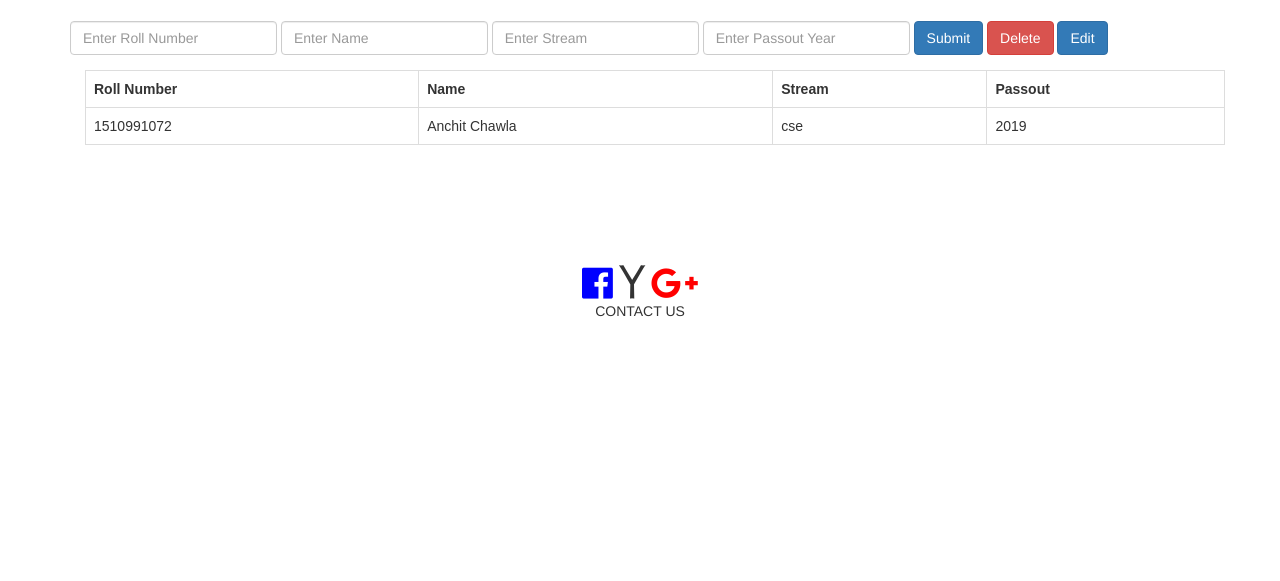
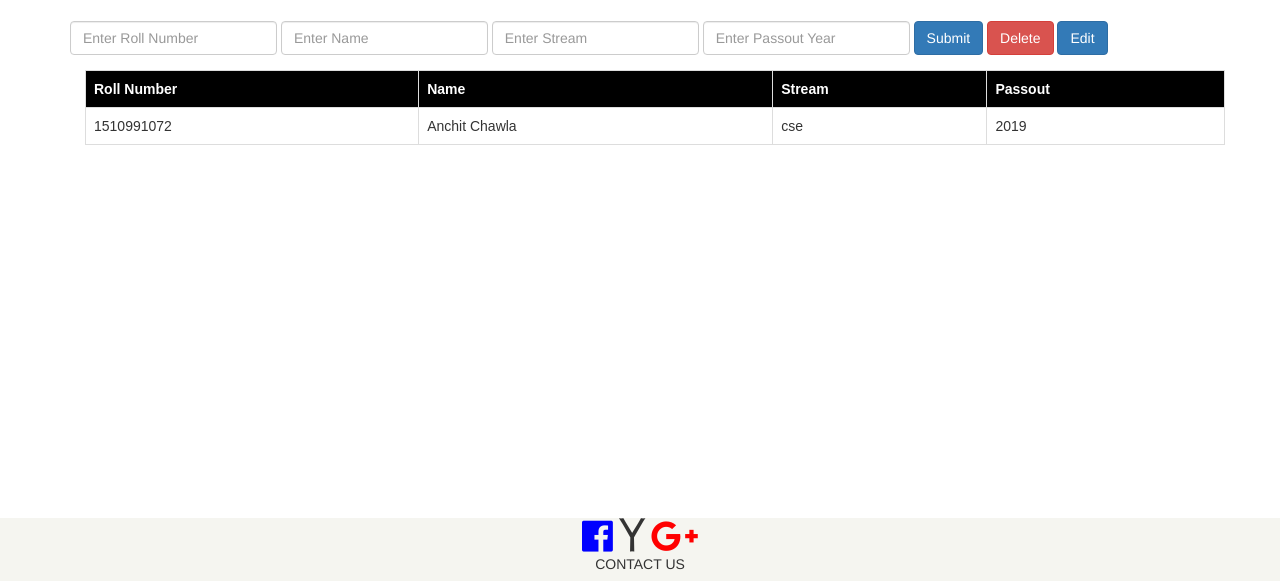
Before and after one commit to anchit003/Student-Portal, a plain HTML site: page index.html in a window 1280 px wide. Shown: the part 216-797 px from the top of the page. Drawn offline with nearby package versions, Linux system fonts and the light colour scheme.

Commit message:
Update style.css

```diff
--- a/style.css
+++ b/style.css
@@ -4,8 +4,15 @@ table {
     width: 100%;
 }
 
-td, th {
+td {
     border: 1px solid #dddddd;
+    text-align: left;
+    padding: 8px;
+}
+th {
+	background-color:black;
+	color:white;
+	border: 1px solid #dddddd;
     text-align: left;
     padding: 8px;
 }
@@ -13,3 +20,11 @@ td, th {
 tr:nth-child(even) {
     background-color: #dddddd;
 }
+.footer {
+    position: fixed;
+    left: 0;
+    bottom: 0;
+    width: 100%;
+    background-color: #f5f5f0;
+    text-align: center;
+}
```
